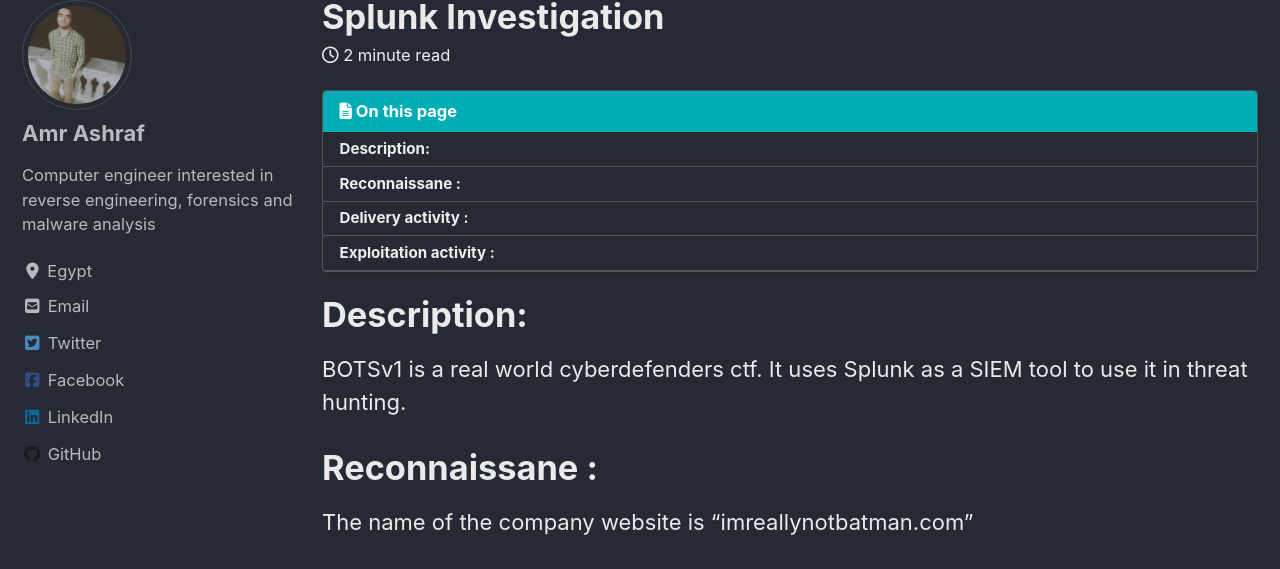
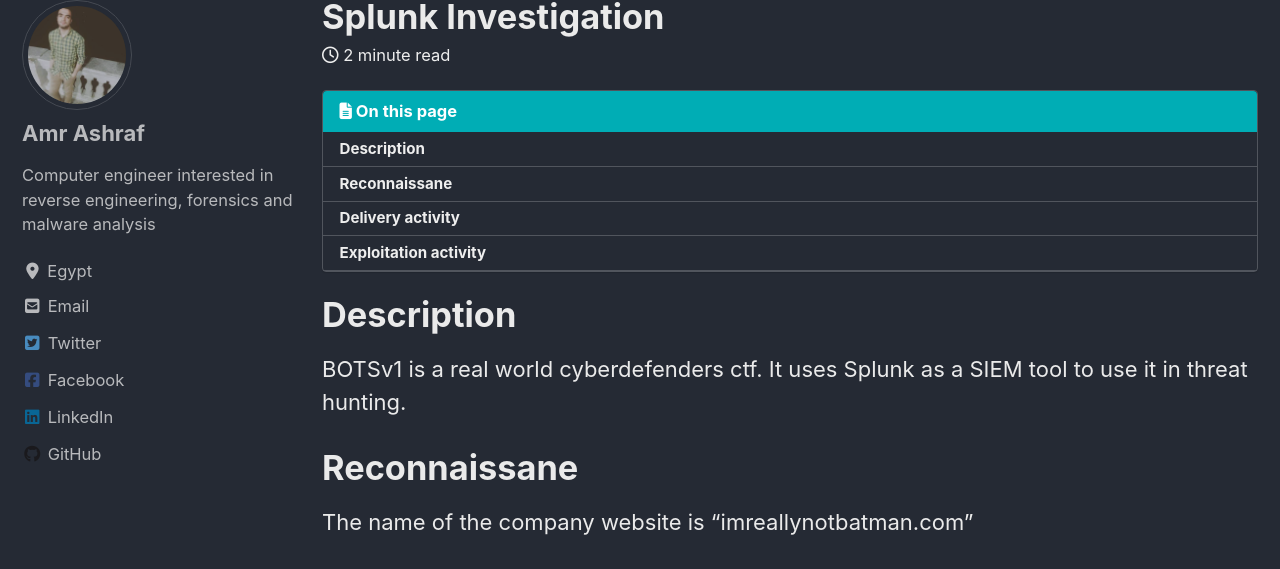
Before and after one commit to amr-git-dot/amr-git-dot.github.io, a Jekyll site: the page built from _posts/Forensic-Investigation/2022-2-26-splunk-investigation.md, in a window 1280 px wide and 900 px high. Shown: the part 111-680 px from the top of the window. Built offline with Jekyll 4.4.1, drawn with Linux system fonts in a browser that asks for light colours; cached includes are drawn as plain includes; nearby versions of some CDN libraries; some of the changed text lies outside the part shown.

```diff
--- a/_posts/Forensic-Investigation/2022-2-26-splunk-investigation.md
+++ b/_posts/Forensic-Investigation/2022-2-26-splunk-investigation.md
@@ -10,11 +10,11 @@ categories:
 toc: true
 ---
 
-# Description:
+# Description
 BOTSv1 is a real world cyberdefenders ctf.
 It uses Splunk as a SIEM tool to use it in threat hunting.
 
-# Reconnaissane :
+# Reconnaissane
 The name of the company website is "imreallynotbatman.com"
 
 staring search with the filter "index="botsv1" imreallynotbatman.com"
@@ -64,7 +64,7 @@ we can also filter the uri which scanned by using the command
 
 from the output, it is clear that the attacker tries to scan Joomla site.
 
-# Delivery activity :
+# Delivery activity
 in this phase, we use threat intelligence to gather information with previously collected
 data to search for adversaries.
 first, we can use the IP " 23.22.63.114" which we found from the logs to search for known
@@ -75,7 +75,7 @@ malware or apt uses this IP.
 
 if we submit MD5 hashes to open sources such as VirusTotal or Hybrid Analysis, we can retrieve metadata about those samples, which is useful in future investigations.
 
-# Exploitation activity :
+# Exploitation activity
 In this phase, we’ll employ Splunk to uncover any exploitation activity on the network. Let’s us focus on stream:http sourcetype. The query is:
 "Index=botsv1 sourcetype="stream:http""
 then choosing http method to be "post"
```
